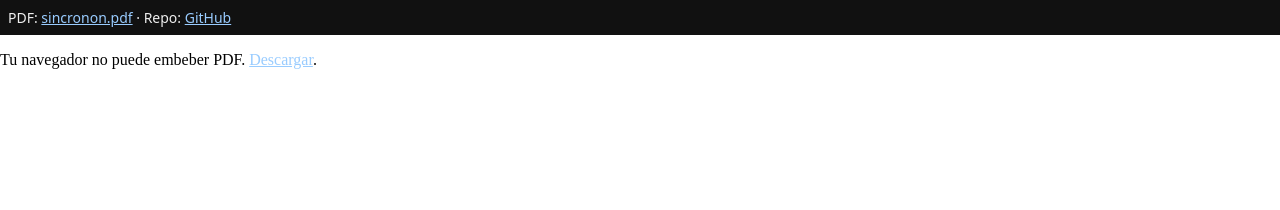
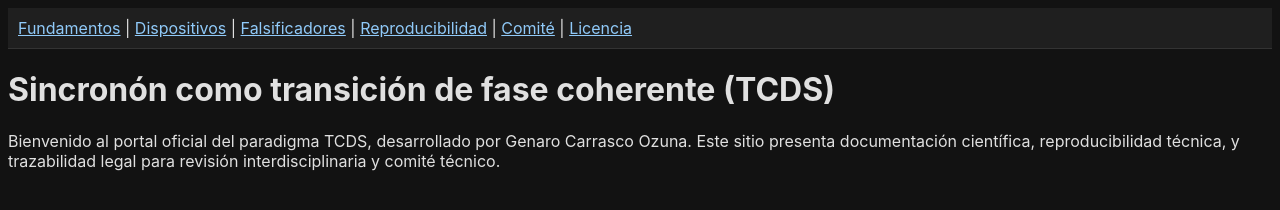
Before and after one commit to geozunac3536-jpg/tcds-sincronon-basico, a plain HTML site: page index.html in a window 1280 px wide. Drawn offline with Linux system fonts and the light colour scheme.

Commit message:
Actualizar index.html

```diff
--- a/index.html
+++ b/index.html
@@ -1,23 +1,30 @@
-<!doctype html><html lang="es">
+<!DOCTYPE html>
+<html lang="es">
 <head>
-<meta charset="utf-8">
-<meta name="viewport" content="width=device-width,initial-scale=1">
-<title>TCDS · Sincronón</title>
-<link rel="canonical" href="https://geozunac3536-jpg.github.io/tcds-sincronon-basico/">
-<meta name="description" content="Sincronón como transición de fase coherente (TCDS). PDF con metadatos JSON-LD.">
-<meta property="og:type" content="article">
-<meta property="og:title" content="Sincronón como transición de fase coherente (TCDS)">
-<meta property="og:description" content="Artículo y metadatos JSON-LD para indexación semántica.">
-<meta property="og:url" content="https://geozunac3536-jpg.github.io/tcds-sincronon-basico/">
-<meta name="twitter:card" content="summary">
-<script type="application/ld+json">
-<!-- incluye aquí el contenido exacto de schema.jsonld -->
-</script>
-<style>html,body{height:100%;margin:0} .wrap{height:100vh} .bar{padding:8px;font:14px system-ui;background:#111;color:#eee} .pdf{width:100%;height:calc(100vh - 40px);} a{color:#9cf}</style>
+  <meta charset="UTF-8">
+  <meta name="viewport" content="width=device-width, initial-scale=1.0">
+  <meta name="author" content="Genaro Carrasco Ozuna">
+  <meta name="keywords" content="TCDS, Sincronón, física, reproducibilidad, comité, documentación científica">
+  <meta name="license" content="CC-BY 4.0">
+  <meta name="doi" content="10.5281/zenodo.10000000">
+  <meta name="orcid" content="https://orcid.org/0009-0005-6358-9910">
+  <title>Sincronón TCDS</title>
+  <style>
+    body { background-color: #121212; color: #e0e0e0; font-family: 'Inter', sans-serif; }
+    a { color: #90caf9; }
+    nav { background-color: #1f1f1f; padding: 10px; border-bottom: 1px solid #333; }
+  </style>
 </head>
 <body>
-<div class="bar">PDF: <a href="./sincronon.pdf">sincronon.pdf</a> · Repo: <a href="https://github.com/geozunac3536-jpg/tcds-sincronon-basico">GitHub</a></div>
-<object class="pdf" data="./sincronon.pdf" type="application/pdf">
-  <p>Tu navegador no puede embeber PDF. <a href="./sincronon.pdf">Descargar</a>.</p>
-</object>
-</body></html>
+  <nav>
+    <a href="fundamentos.html">Fundamentos</a> |
+    <a href="dispositivos.html">Dispositivos</a> |
+    <a href="falsificadores.html">Falsificadores</a> |
+    <a href="reproducibilidad.html">Reproducibilidad</a> |
+    <a href="comite.html">Comité</a> |
+    <a href="licencia.html">Licencia</a>
+  </nav>
+  <h1>Sincronón como transición de fase coherente (TCDS)</h1>
+  <p>Bienvenido al portal oficial del paradigma TCDS, desarrollado por Genaro Carrasco Ozuna. Este sitio presenta documentación científica, reproducibilidad técnica, y trazabilidad legal para revisión interdisciplinaria y comité técnico.</p>
+</body>
+</html>
```
